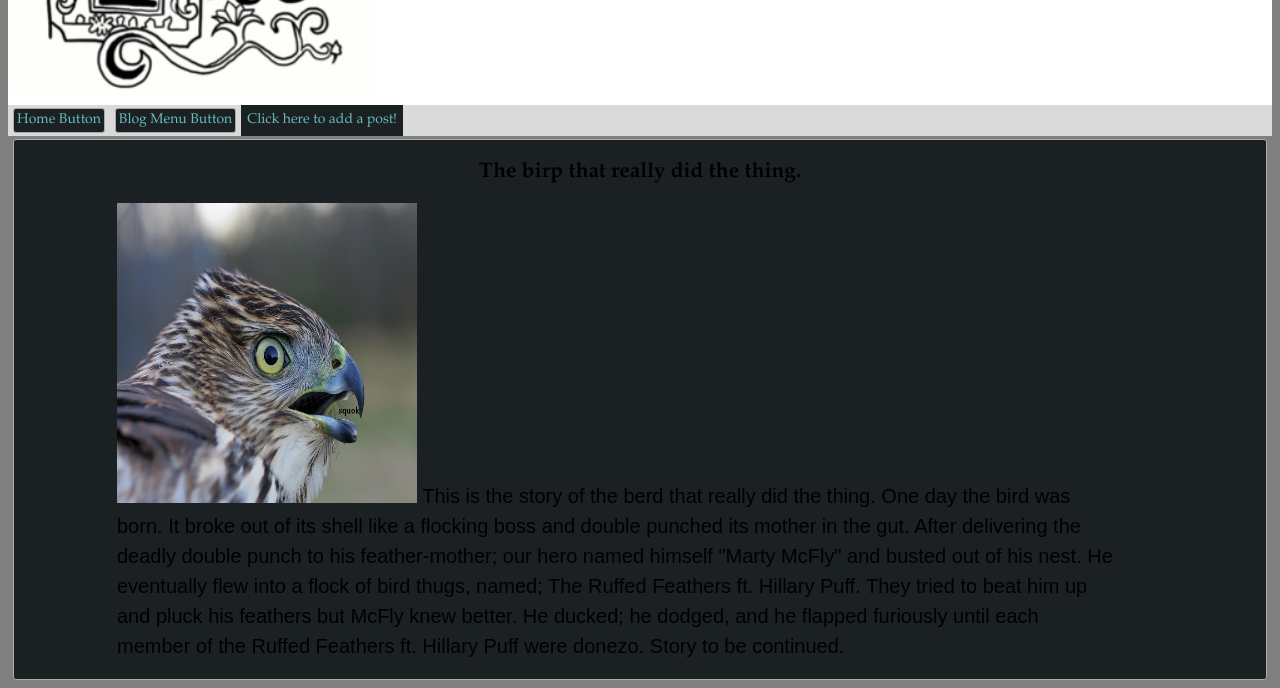
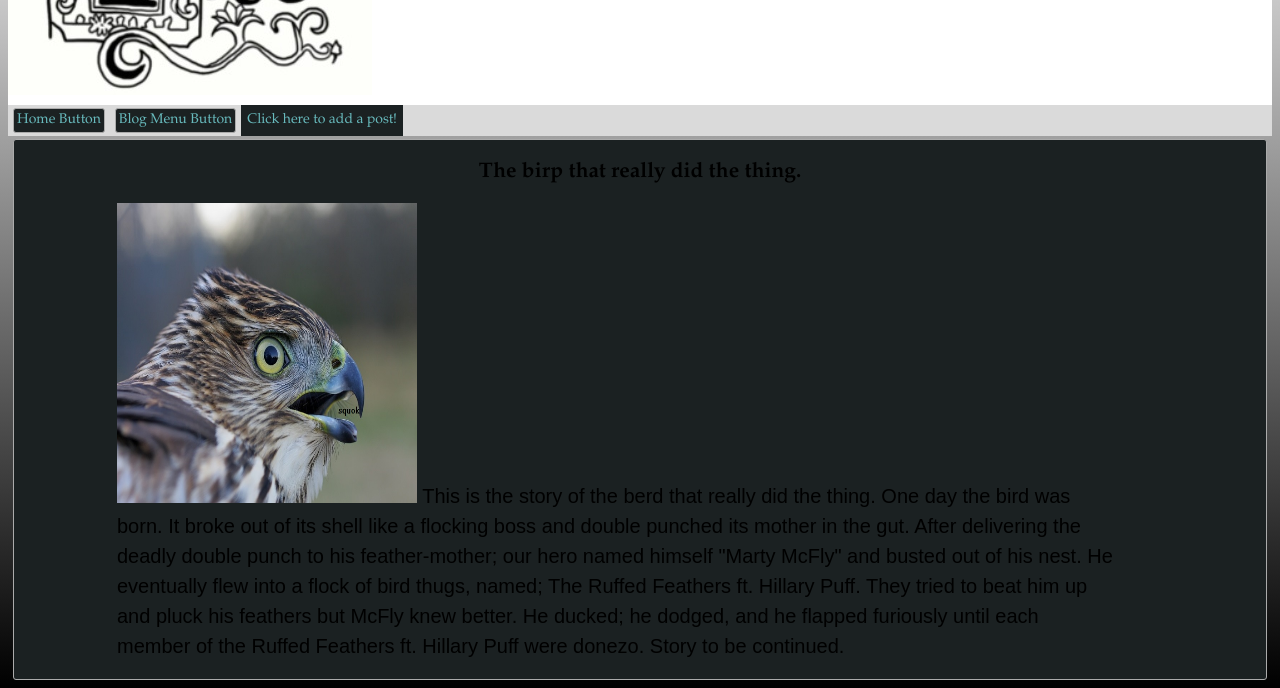
Before and after one commit to BrandonW24/CS290-Final, a website: page CS290-Final-master/CS290-Final-master/public/memes.html in a window 1280 px wide. Shown: the part 189-877 px from the top of the page. Drawn offline with Linux system fonts and the light colour scheme.

Commit message:
gave the background CSS a gradient

```diff
--- a/CS290-Final-master/CS290-Final-master/public/style.css
+++ b/CS290-Final-master/CS290-Final-master/public/style.css
@@ -2,7 +2,7 @@ body{
 
     font-family: "Garamond", "Comic Sans", cursive;
 	font-size: 24px;
-	background-color: gray;
+	background-image: linear-gradient(white, black);
 	color: black
 }
 
```
